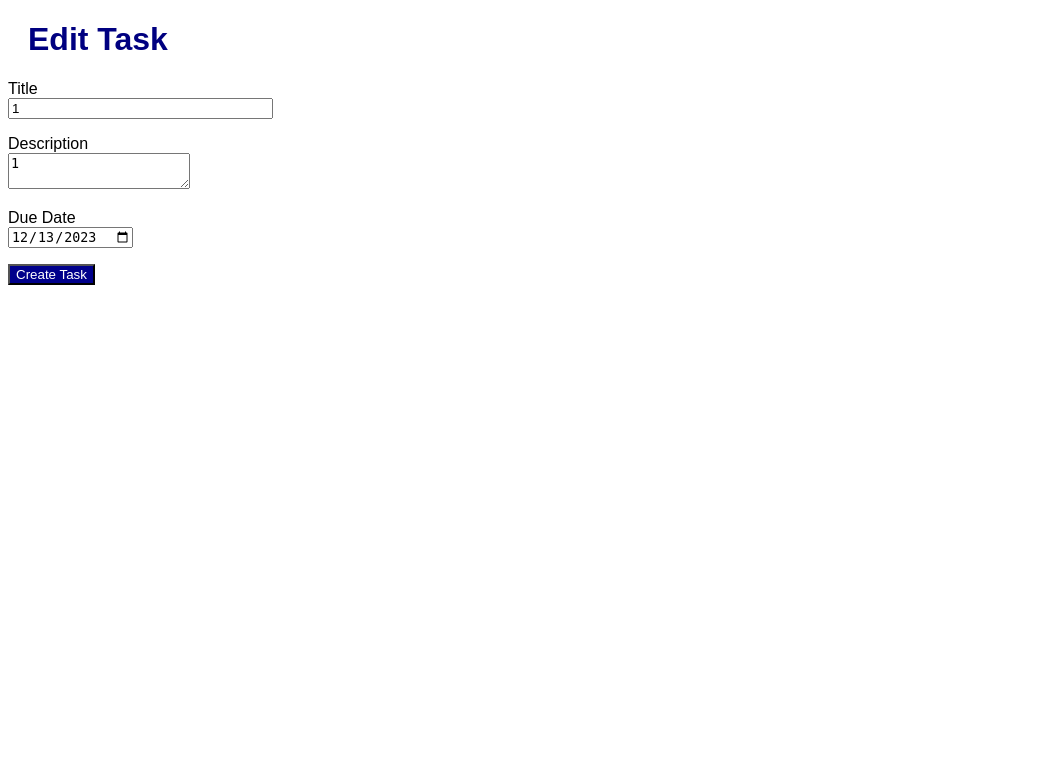
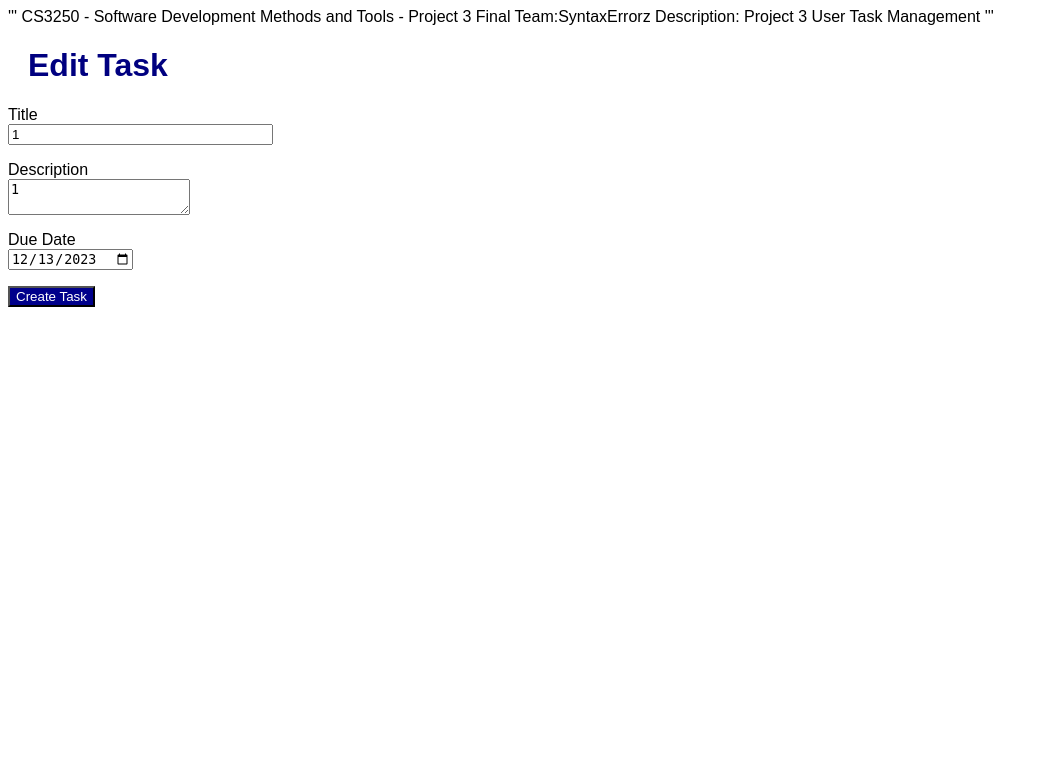
Before and after one commit to IrisRuz/finalSyntaxErrorz, a Flask app: page /tasks/edit/1 in a window 1280 px wide. Shown: the top 783 px of the page, without its empty margins (0-1048 px from the left). Run offline with Flask 3, Linux system fonts and the light colour scheme; a user stored in the database is signed in.

Commit message:
Update base.html

```diff
--- a/templates/base.html
+++ b/templates/base.html
@@ -1,3 +1,9 @@
+'''
+CS3250 - Software Development Methods and Tools - Project 3 Final
+Team:SyntaxErrorz
+Description: Project 3 User Task Management
+'''
+
 <!DOCTYPE html>
 <html lang="en">
 <head>
```
